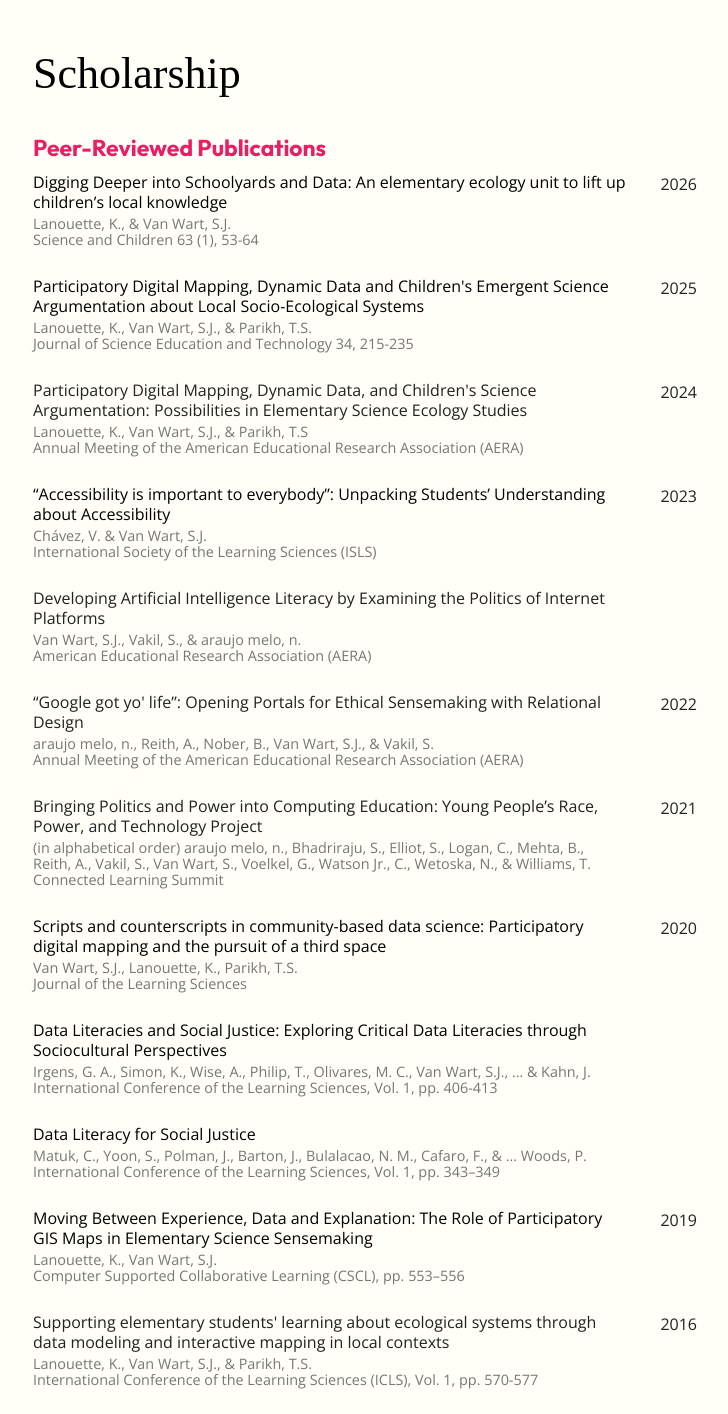
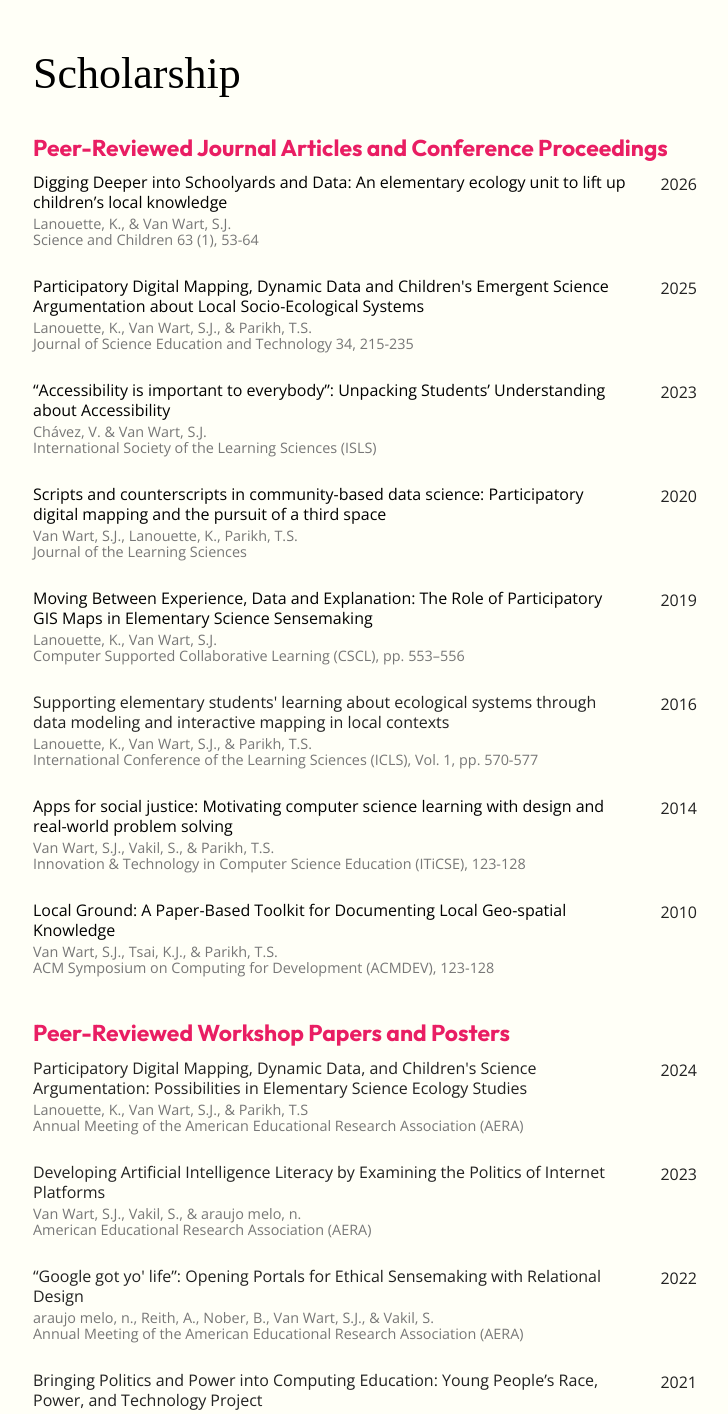
Before and after one commit to vanwars/vanwars.github.io, a Next.js app: page / in a window 1280 px wide. Shown: the part 1560-2974 px from the top of the page, without its empty margins (351-1079 px from the left). Built offline with nearby package versions, Linux system fonts and the light colour scheme; a web font is replaced by a local one.

Commit message:
Grouping

```diff
--- a/components/CourseEntry.tsx
+++ b/components/CourseEntry.tsx
@@ -34,11 +34,11 @@ const toLinks = (courses: CourseSession[]) => {
 };
 
 const toTable = (sessions: Record<string, CourseSession[]>) => {
-  let html = '<table class="mr-32">';
+  let html = '<table class="md:mr-32">';
   for (const key in sessions) {
     const currentSession = sessions[key];
     html += `<tr>
-      <th class="text-left pr-4 font-semibold text-[1.0rem] w-24 align-top max-md:text-[1.125rem]">${key}</th>
+      <th class="text-left pr-4 font-semibold text-[1.0rem] min-w-[110px] w-24 align-top max-md:text-[1.125rem]">${key}</th>
       <td class="text-[1.0rem] max-md:text-[1.125rem]">${toLinks(currentSession)}</td>
     </tr>`;
   }
--- a/components/Publications.tsx
+++ b/components/Publications.tsx
@@ -118,8 +118,11 @@ export default function Publications() {
   const publications = getPublications();
 
   const groupings = {
-    'Peer-Reviewed Publications': [
-      'journal', 'conference', 'workshop', 'symposium', 'poster'
+    'Peer-Reviewed Journal Articles and Conference Proceedings': [
+      'journal', 'conference'
+    ],
+    'Peer-Reviewed Workshop Papers and Posters': [
+      'workshop', 'symposium', 'poster'
     ],
     'Other Publications': ['book chapter', 'magazine', 'dissertation'],
   };
```
